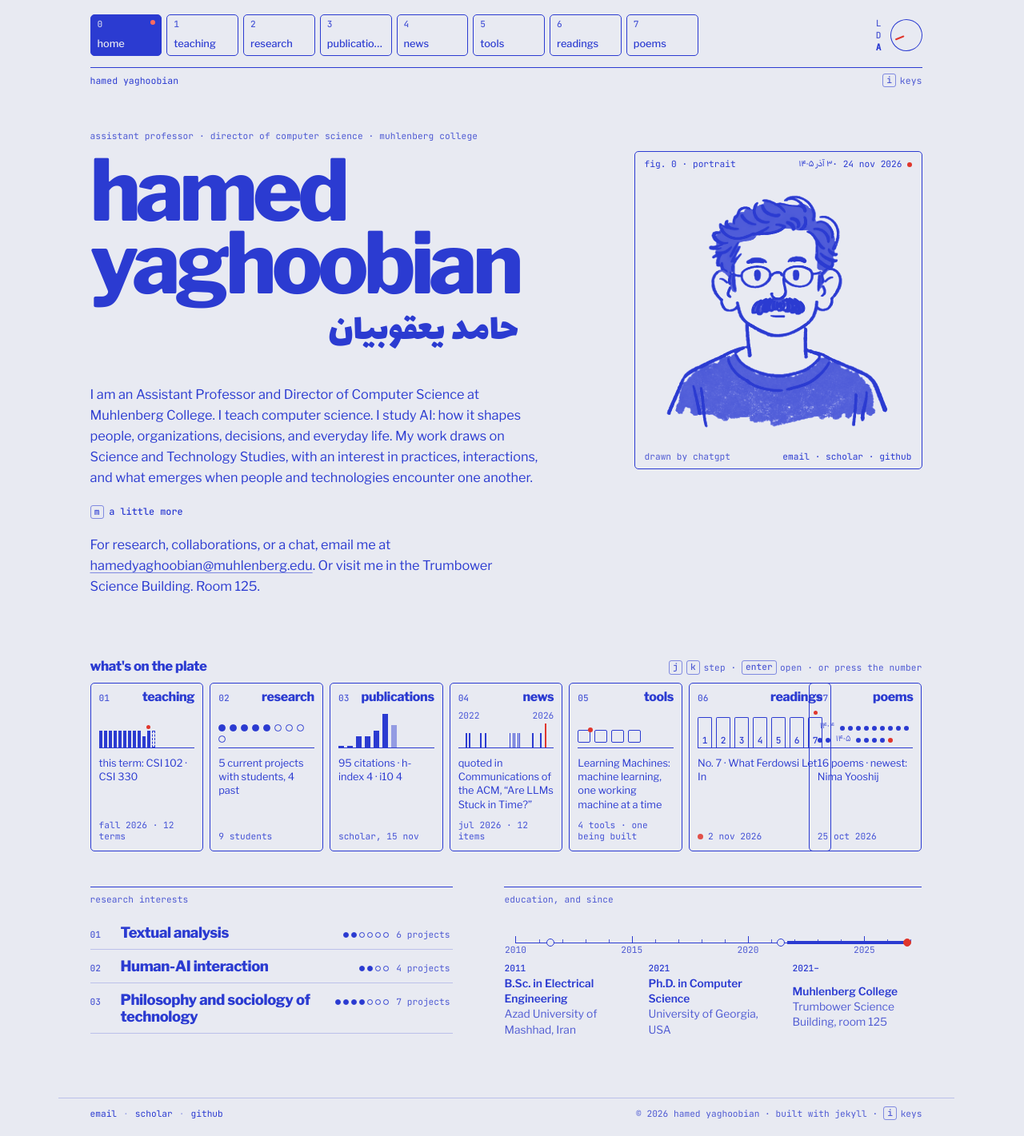
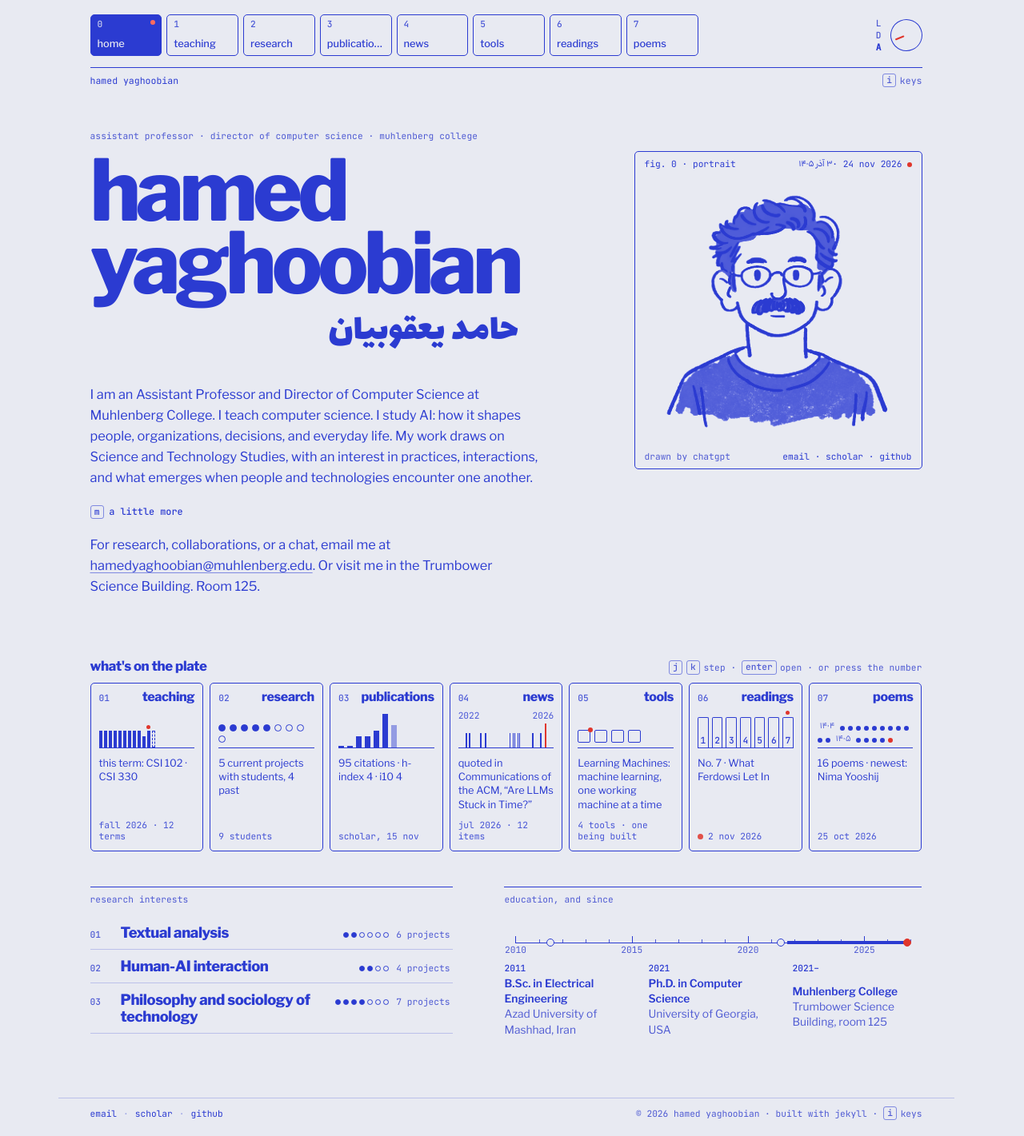
Before and after one commit to hamedyaghoobian/hamedyaghoobian.github.io, a Jekyll site: the page built from index.markdown, in a window 1280 px wide. Shown: the whole page at 80% size. Built offline with Jekyll 4.4.1, drawn with Linux system fonts in a browser that asks for light colours.

Commit message:
Home: the readings key's pieces share the card's width, so they no longer spill into the poems key

```diff
--- a/_sass/faceplate/pages/_home.scss
+++ b/_sass/faceplate/pages/_home.scss
@@ -107,7 +107,8 @@
 
 // The figures. currentColor throughout, so a key under your hand inverts as one.
 .hm-fig {
-  position: relative; display: flex; align-items: flex-end; gap: 2px; height: 46px;
+  position: relative; display: flex; align-items: flex-end; gap: 2px; height: 46px; min-width: 0;
+  overflow-x: clip; overflow-clip-margin: 6px;   // never spill into the next key; live dots above still show
   border-bottom: var(--hair) solid currentColor;
   i { display: block; flex: none; }
 }
@@ -141,8 +142,9 @@
 }
 // pieces: one panel per reading, numbered; the newest is live
 .hm-fig--pieces {
-  gap: 5px;
-  i { width: 18px; height: 38px; border: 1.25px solid currentColor; border-bottom: 0; border-radius: 2px 2px 0 0; position: relative; display: flex; align-items: flex-end; justify-content: center; }
+  gap: 4px;
+  // each piece takes an equal share of the card, up to 18px, so a new reading never pushes the row past the edge
+  i { flex: 1 1 0; min-width: 0; max-width: 18px; height: 38px; border: 1.25px solid currentColor; border-bottom: 0; border-radius: 2px 2px 0 0; position: relative; display: flex; align-items: flex-end; justify-content: center; }
   b { font: 500 .7rem/1 var(--mono); padding-bottom: 3px; }
   i.is-live::after { content: ""; position: absolute; left: 50%; top: -9px; width: 5px; height: 5px; margin-left: -2.5px; border-radius: 50%; background: var(--live); }
 }
```
